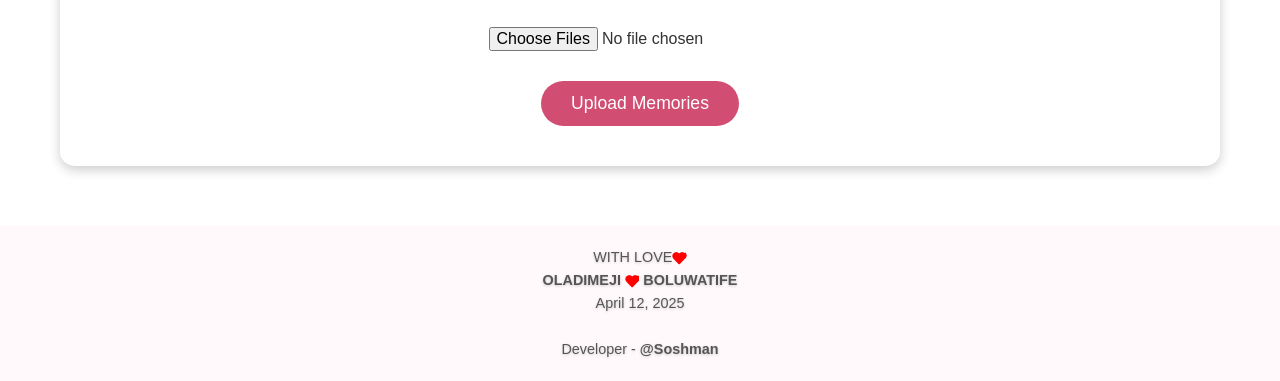
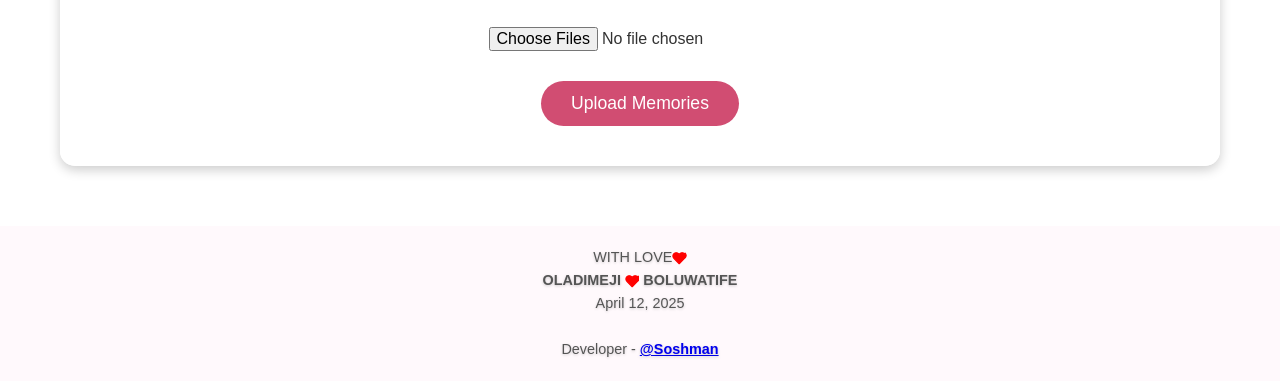
Before and after one commit to OladimejIxBoluwatife/LOML, a website: page public/index.html in a window 1280 px wide. Shown: the part 829-1210 px from the top of the page. Drawn offline with Linux system fonts and the light colour scheme.

Commit message:
Update index.html

```diff
--- a/public/index.html
+++ b/public/index.html
@@ -257,7 +257,7 @@
   <path d="M20.84 4.61a5.5 5.5 0 0 0-7.78 0L12 5.67l-1.06-1.06a5.5 5.5 0 0 0-7.78 7.78l1.06 1.06L12 21.23l8.84-8.84 1.06-1.06a5.5 5.5 0 0 0 0-7.78z"></path>
 </svg> BOLUWATIFE</strong> <br> April 12, 2025</p>
         <br>
-        <p> Developer - <strong><href="https://wa.link/epkng5">@Soshman</a></strong></p>
+        <p> Developer - <strong><a href="https://wa.link/epkng5">@Soshman</a></strong></p>
     </footer>
 
     <script>
```
